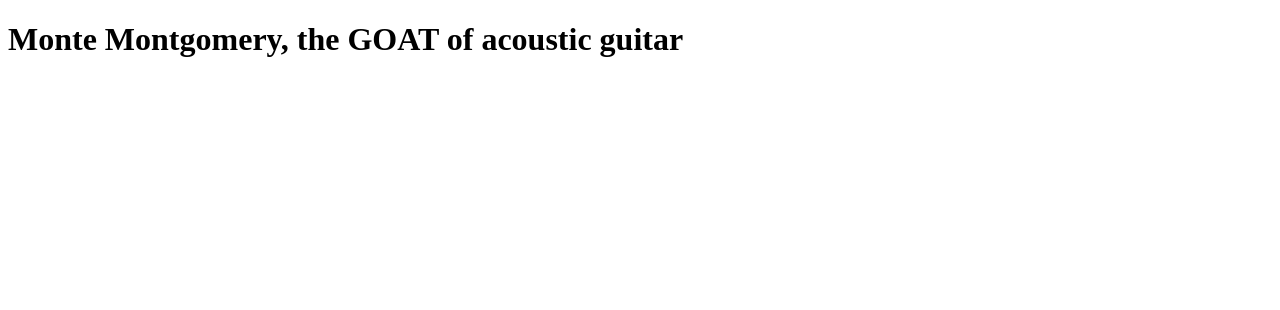
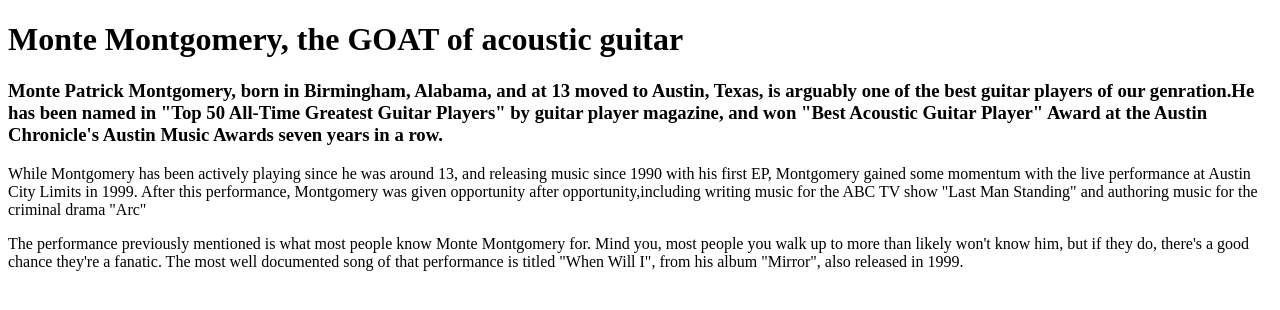
Before and after one commit to LatheWard/index.html, a plain HTML site: page GOAT.html in a window 1280 px wide. Drawn offline with Linux system fonts and the light colour scheme.

Commit message:
Added content and slight CSS

```diff
--- a/GOAT.html
+++ b/GOAT.html
@@ -4,5 +4,18 @@
 </head>
 <body>
     <H1> Monte Montgomery, the GOAT of acoustic guitar </H1>
+    <h3>Monte Patrick Montgomery, born in Birmingham, Alabama, and at 13 moved to Austin, Texas,
+         is arguably one of the best guitar players of our genration.He has been named in
+         "Top 50 All-Time Greatest Guitar Players" by guitar player magazine, and won "Best Acoustic Guitar Player"
+        Award at the Austin Chronicle's Austin Music Awards seven years in a row.
+    </h3>
+    <p>While Montgomery has been actively playing since he was around 13, and releasing music since 1990 with his first EP,
+        Montgomery gained some momentum with the live performance at Austin City Limits in 1999. After this performance,
+    Montgomery was given opportunity after opportunity,including writing music for the ABC TV show "Last Man Standing" and authoring
+music for the criminal drama "Arc" </p>
 
+    <p>The performance previously mentioned is what most people know Monte Montgomery for. Mind you, most people you
+        walk up to more than likely won't know him, but if they do, there's a good chance they're a fanatic.
+        The most well documented song of that performance is titled "When Will I", from his album "Mirror", also released in 1999.
+    </p>
 </body>
```
